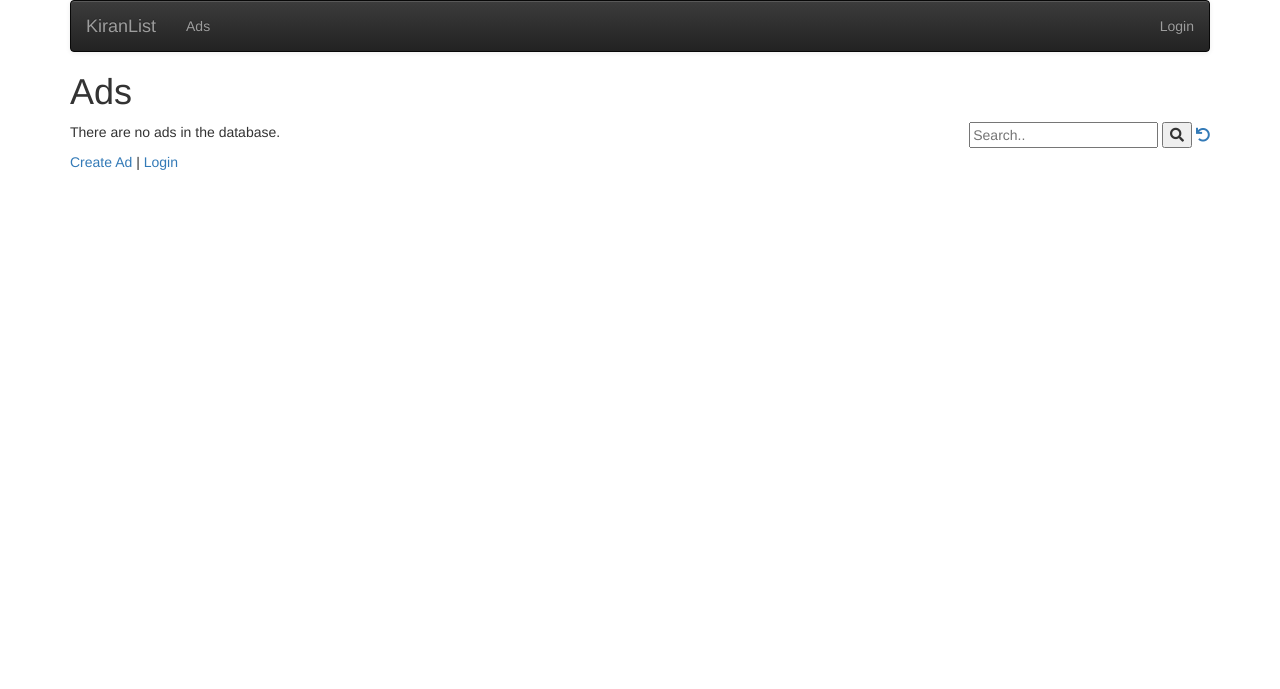
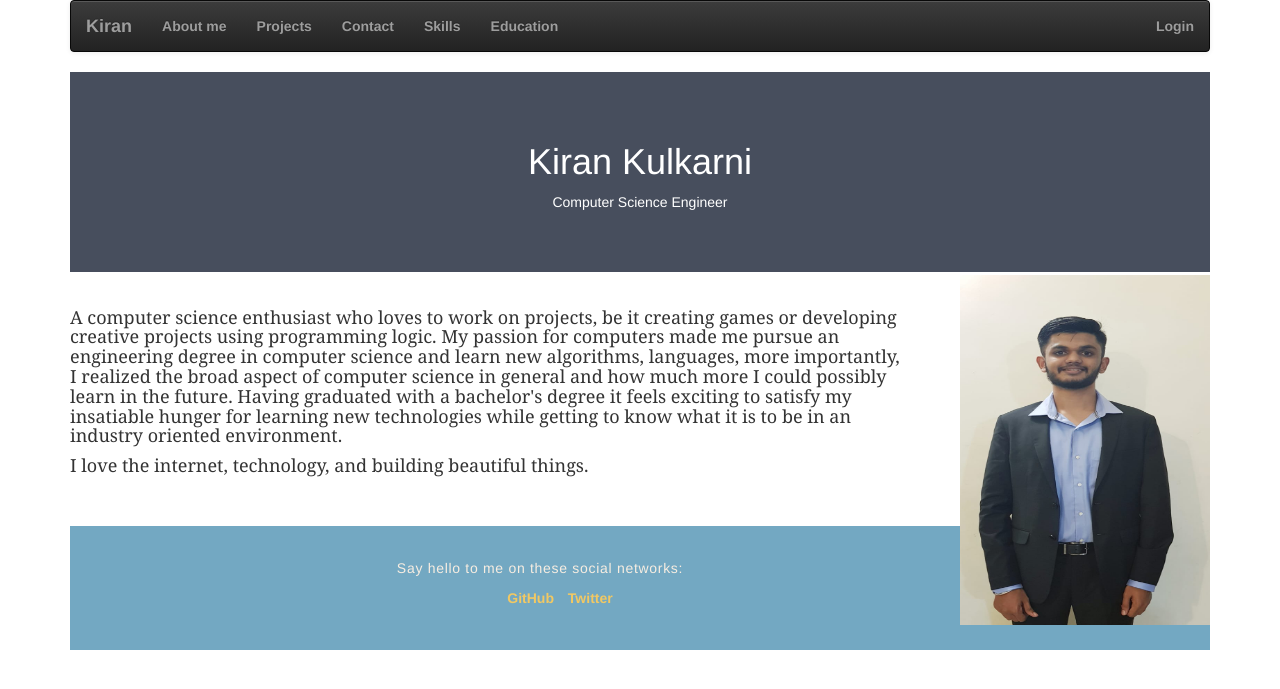
Before and after one commit to KiranVK98/django_projects, a Django app: page / in a window 1280 px wide. Shown: the top 689 px of the page. Run offline with Django 3.2, Linux system fonts and the light colour scheme; data that the repository does not hold is empty; some libraries are stand-ins or nearby versions.

Commit message:
working on contact section

```diff
--- a/mysite/mysite/settings.py
+++ b/mysite/mysite/settings.py
@@ -16,7 +16,7 @@ import os
 BASE_DIR = os.path.dirname(os.path.dirname(os.path.abspath(__file__)))
 
 # Used for a default title
-APP_NAME = 'KiranList'   # Add
+APP_NAME = 'Kiran'   # Add
 
 # Quick-start development settings - unsuitable for production
 # See https://docs.djangoproject.com/en/3.0/howto/deployment/checklist/
@@ -30,7 +30,7 @@ DEBUG = True
 ALLOWED_HOSTS = ['*']
 
 # Application definition
-
+STATIC_ROOT = "/home/kiranvk98/django_projects/mysite/portfol/static"
 INSTALLED_APPS = [
     'django.contrib.admin',
     'django.contrib.auth',
@@ -46,7 +46,7 @@ INSTALLED_APPS = [
     'rest_framework',
     'social_django',
     'home.apps.HomeConfig',
-    'ads.apps.AdsConfig',
+    'portfol.apps.PortfolConfig',
 
     # Sample Applications - don't copy
 ]
--- a/mysite/mysite/urls.py
+++ b/mysite/mysite/urls.py
@@ -22,7 +22,7 @@ from django.contrib.auth import views as auth_views
 from django.views.static import serve
 
 urlpatterns = [
-    path('', include('ads.urls')), #Change to ads.urls
+    path('', include('portfol.urls')), #Change to ads.urls
     path('admin/', admin.site.urls),  # Keep
     path('accounts/', include('django.contrib.auth.urls')),  # Keep
     url(r'^oauth/', include('social_django.urls', namespace='social')),   #Keep
--- a/mysite/portfol/templates/portfol/about.html
+++ b/mysite/portfol/templates/portfol/about.html
@@ -1 +1,27 @@
 {% extends "port_menu.html" %}
+{% block content %}
+<link rel='stylesheet' link href="/static/style.css">
+<div class="about-section">
+    <h1>Kiran Kulkarni</h1>
+    <p>Computer Science Engineer</p>
+</div>
+<div class="crop">
+    <img style="float: right;" alt="" src="static/myimg.jpeg">
+</div>
+<section class="introduction-section">
+    <h4>A computer science enthusiast who loves to work on projects, be it creating games or developing creative projects using programming logic.
+My passion for computers made me pursue an engineering degree in computer science and learn new algorithms, languages, more importantly, I realized the broad aspect of computer science in general and how much more I could possibly learn in the future.
+Having graduated with a bachelor's degree it feels exciting to satisfy my insatiable hunger for learning new technologies while getting to know what it is to be in an industry oriented environment. </p>
+    <p>I love the internet, technology, and building beautiful things.</h4>
+</section>
+
+<footer class="content-footer">
+    <p>Say hello to me on these social networks:</p>
+    <ul class="social">
+        <li><a class="css-is-deranged" href="https://github.com/KiranVK98" target="_blank">GitHub</a></li>
+        <li><a class="css-is-deranged" href="https://twitter.com/Kiranvk98" target="_blank">Twitter</a></li>
+    </ul>
+
+</footer>
+
+{% endblock %}
--- a/mysite/portfol/views.py
+++ b/mysite/portfol/views.py
@@ -3,7 +3,7 @@ from django.shortcuts import render
 
 
 def PortListView(request):
-    return render(request,"portfol/about.html")
+    return render(request,'portfol/about.html')
 
 
 def PortProjectView(request):
```
Also changed, not shown: mysite/portfol/static/project.css (+76 -0 lines), mysite/portfol/templates/portfol/contact.html (+10 -0 lines), mysite/portfol/templates/portfol/project.html (+29 -0 lines), mysite/portfol/urls.py (line endings or trailing spaces).
